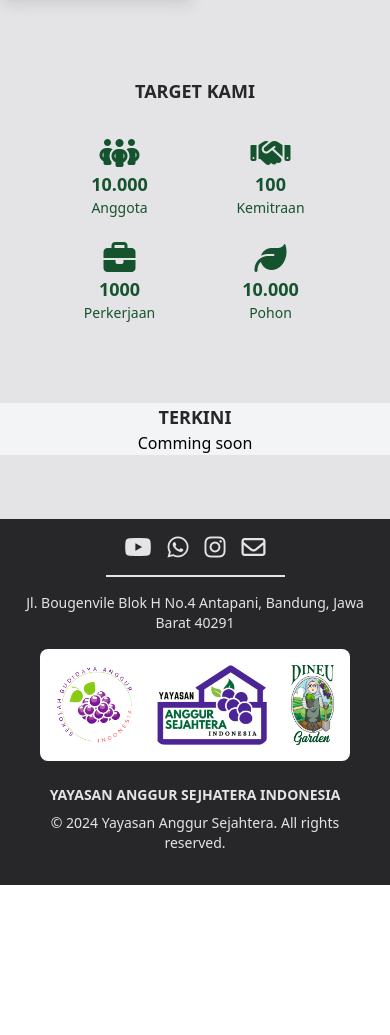
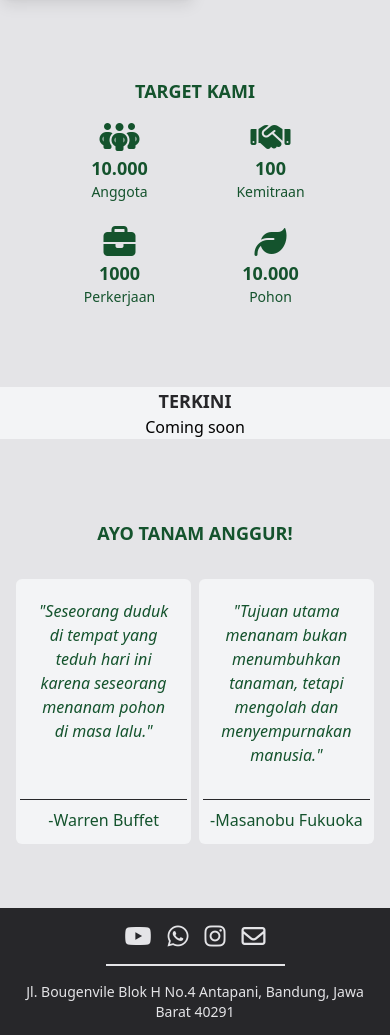
Before and after one commit to salmanfrds/Yayasan-Anggur-Sejahtera, a website: page index.html in a window 390 px wide. Shown: the part 1188-2223 px from the top of the page. Before the commit the page ends 2073 px from the top, so only its background shows below. Drawn offline with nearby package versions, Linux system fonts and the light colour scheme.

Commit message:
update tentang anggur

```diff
--- a/index.html
+++ b/index.html
@@ -59,7 +59,7 @@
             </div>
         </div>
         <div class=" mx-auto flex flex-col gap-4 justify-center">
-            <p class="text-green-900 text-sm md:text-base lg:text-lg text-justify lg:text-center w-4/5 mx-auto"> <b>Yayasan Anggur Sejahtera Indonesia (YSAI)</b>, didirikan di Bandung pada tahun 2022, dengan Jumlah keanggotaan kurang lebih 5000 orang. Fokus pada memberikan manfaat untuk masyarakat umum melalui program-program pemberdayaan masyarakat.</p>
+            <p class="text-green-900 text-sm md:text-base lg:text-lg text-justify w-4/5 mx-auto"> <b>Yayasan Anggur Sejahtera Indonesia (YSAI)</b>, didirikan di Bandung pada tahun 2022, dengan Jumlah keanggotaan kurang lebih 5000 orang. Fokus pada memberikan manfaat untuk masyarakat umum melalui program-program pemberdayaan masyarakat.</p>
             <button class="text-gray-100 bg-green-900 p-2 w-40 mx-auto rounded-md hover:bg-gray-100 hover:text-green-900 transition-colors ease-in-out hover:border hover:border-green-900"><a href="about.html">Tentang Kami</a></button>
         </div>
         <div class="mx-auto">
@@ -85,8 +85,8 @@
                 </div>
             </div>
         </div>
-        <div class="px-16 flex flex-col gap-12 md:gap-20">
-            <h1 class="text-center text-lg md:text-xl lg:text-2xl text-zinc-800"> <b>TARGET KAMI</b></h1>
+        <div class="px-16 flex flex-col gap-8 md:gap-16">
+            <h1 class="text-center text-lg md:text-xl lg:text-2xl text-green-900"> <b>TARGET KAMI</b></h1>
             <div class="grid grid-cols-2 md:grid-cols-4 gap-10">
                 <div class="flex items-center justify-center">
                     <div class="flex flex-col gap-4 text-green-900">
@@ -128,7 +128,24 @@
         </div>
         <div class="bg-gray-100">
             <h1 class="text-center text-lg md:text-xl lg:text-2xl text-zinc-800"><b>TERKINI</b></h1>
-            <p class="text-center">Comming soon</p>
+            <p class="text-center">Coming soon</p>
+        </div>
+        <div class="flex flex-col gap-8">
+            <h1 class="text-center text-lg md:text-xl lg:text-2xl text-green-900"><b>AYO TANAM ANGGUR!</b></h1>
+            <div class="flex mx-auto w-11/12 md:w-3/4 gap-2 md:gap-4">
+                <div class="w-1/2 md:w-1/3 bg-gray-100 p-1 flex flex-col items-center gap-4 rounded-md text-green-900 justify-between">
+                    <p class="text-center p-4"><i>"Seseorang duduk di tempat yang teduh hari ini karena seseorang menanam pohon di masa lalu."</i></p>
+                    <p class="text-center border-t border-zinc-800 py-2 w-full">-Warren Buffet</p>
+                </div>
+                <div class=" hidden w-1/3 bg-gray-100 p-1 md:flex flex-col items-center gap-4 rounded-md text-green-900 justify-between">
+                    <p class="text-center p-4"><i>"Apa yang kamu lakukan membuat perbedaan, dan kamu harus memutuskan jenis perbedaan apa yang ingin kamu buat."</i></p>
+                    <p class="text-center border-t border-zinc-800 py-2 w-full">-Jane Goodall</p>
+                </div>
+                <div class="w-1/2 md:w-1/3 bg-gray-100 p-1 flex flex-col items-center gap-4 rounded-md text-green-900 justify-between">
+                    <p class="text-center p-4"><i>"Tujuan utama menanam bukan menumbuhkan tanaman, tetapi mengolah dan menyempurnakan manusia."</i></p>
+                    <p class="text-center border-t border-zinc-800 py-2 w-full">-Masanobu Fukuoka</p>
+                </div>
+            </div>
         </div>
     </div>
     <footer class="bg-zinc-800 flex flex-col px-4 md:justify-center">
```
Also changed, not shown: src/output.css.
